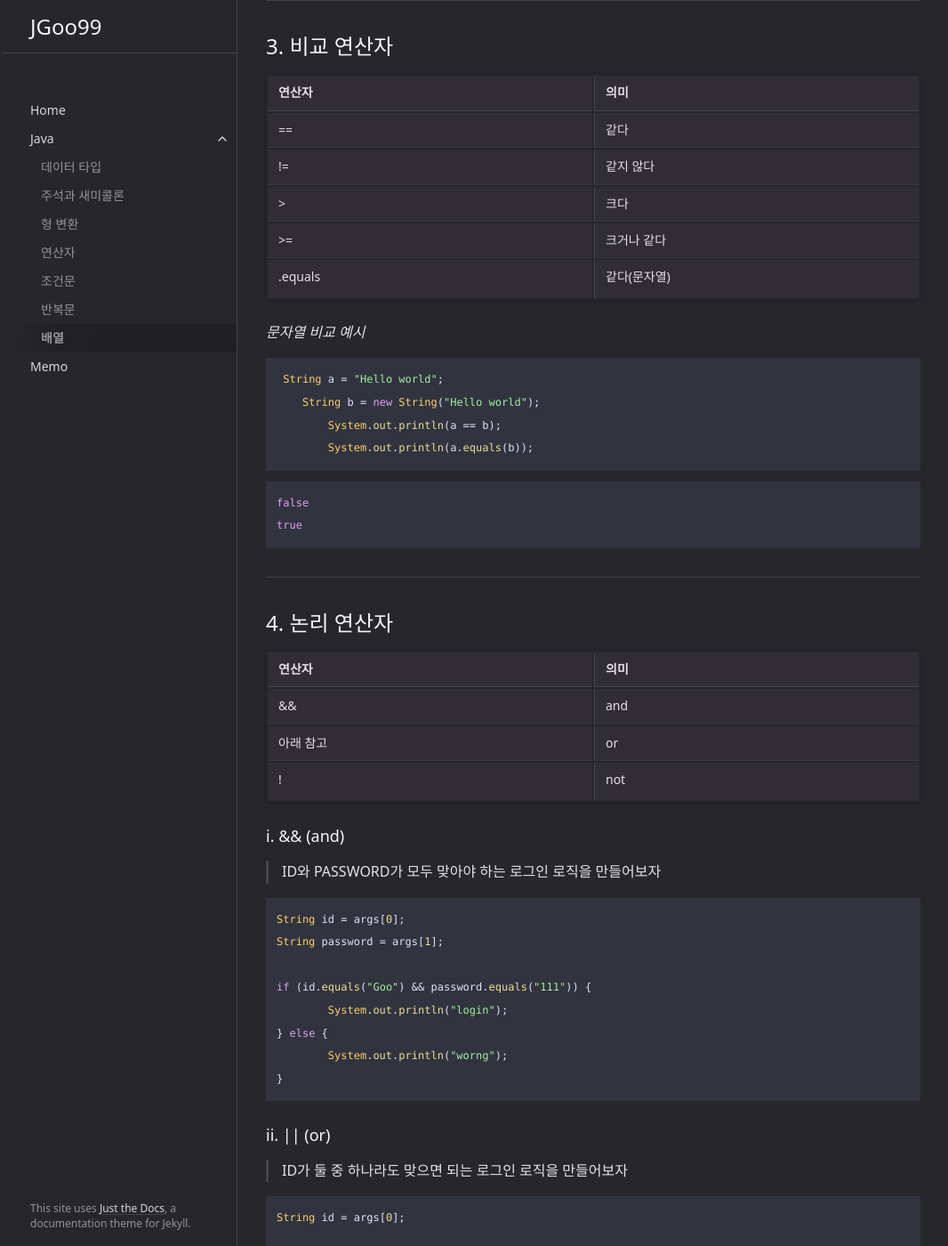
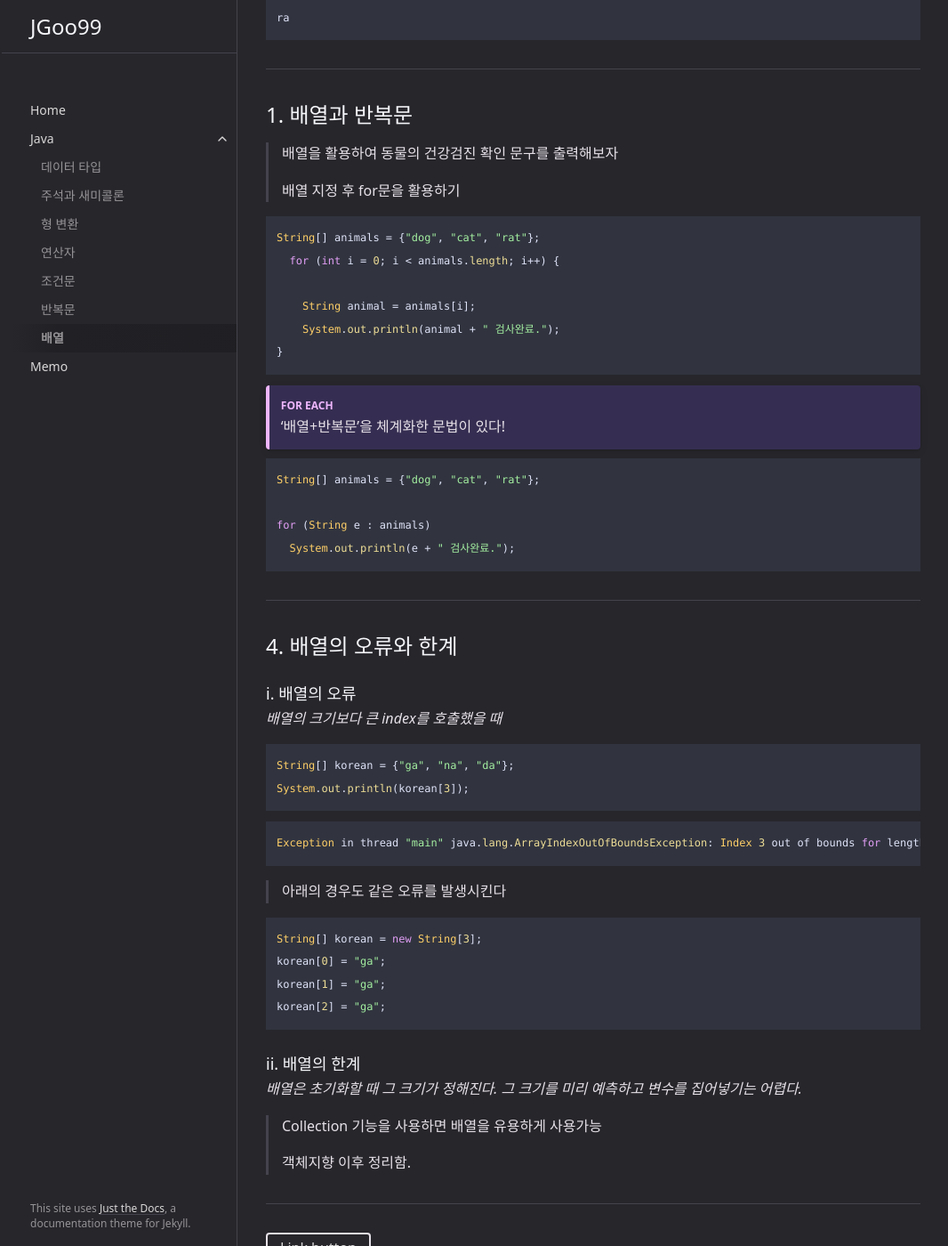
Before and after one commit to JGoo99/JGoo99.github.io, a Jekyll site: the page built from docs/java.md/arrangement.md, in a window 1280 px wide and 1400 px high, scrolled down 1389 px. Shown: the whole window at 89% size, without its empty margins (105-1171 px from the left). Built offline with Jekyll 4.4.1, drawn with Linux system fonts in a browser that asks for light colours; some of the changed text lies outside the part shown.

Commit message:
update_docs_arrangement

````diff
--- a/docs/java.md/arrangement.md
+++ b/docs/java.md/arrangement.md
@@ -5,134 +5,133 @@ parent: Java
 nav_order: 7
 ---
 
-# IV. 연산자
+# VII. 배열
+_연관된 정보를 그룹핑하는 역할_
+
+> 배열에 사용되는 단어들의 정의 먼저 알고가자
+
+| ga   | na   | da   | ra   |
+|:-----|:-----|:-----|:-----|
+| 0    | 1    | 2    | 3    |
+
+* 횡의 개수 = length(배열이 담을 수 있는 크기)
+* ga, na, da, ra = element(원소)
+* 0, 1, 2, 3 = index(식별자)
+
 
 ---
 
-## 1. 산술 연산자
+## 1. 변수와 상수
 
-| 연산자   | 의미    |
-|:-------|:-------|
-| +      | 더하기   |
-| -      | 빼기    |
-| *      | 곱하기   |
-| /      | 나누기   |
-| -      | 나머지   |
-
-_연산자 중에 +는 문자열에도 사용 가능하다_
-```java
-String a = "안녕";
-String b = "하세요";
-System.out.println(a + b);
-```
+<div class="code-example" markdown="1">
+예를 들어
+선생님이 교실에 들어가 '반장 나와봐' 라고 했을 때
+반장이 누구인지는 몰라도 한 명 나옴.
+그 반장이 전학을 간다해도 선생님이 '반장 나와봐'라고 한다면
+새로운 반장이 나옴.
+</div>
 ```markdown
-안녕하세요
+반장=변수 / 교실=프로그램 / 학생들=상수
 ```
 
 ---
 
-## 2. 단항 연산자
-_하나의 항을 대상을 이루어지는 연산자_
+## 1. 배열의 사용
 
-| 연산자   | 의미       |
-|:-------|:----------|
-| +      | 양수(사용x) |
-| -      | 음수       |
-| ++     | 1씩 증가   |
-| --     | 1씩 감소   |
+### i. 한번에 정의하는 방법
 
 ```java
-int i = 3;
-i++			// i=i+1
-System.out.println(i);    // 4
-++i;
-System.out.println(i);    // 5
-System.out.println(++i);  // 6
-System.out.println(i++);  // 6 i++는 print가 끝나고 더해지는 특징이 있음
-System.out.println(i);    // 7
+String[] korean = {"ga", "na", "da", "ra"};
+System.out.println(korean[0]);
+System.out.println(korean[3]);
+```
+
+```java
+ga
+ra
+```
+
+## ii. 하나씩 정의하는 방법
+
+```java
+String[] korean = new String[4];
+korean[0] = "ga";
+korean[1] = "na";
+korean[2] = "da";
+korean[3] = "ra";
+System.out.println(korean.length);
+System.out.println(korean[3]);
+```
+
+```java
+4
+ra
 ```
 
 ---
 
-## 3. 비교 연산자
+## 1. 배열과 반복문
 
-| 연산자    | 의미       |
-|:--------|:----------|
-| ==      | 같다       |
-| !=      | 같지 않다   |
-| >       | 크다       |
-| >=      | 크거나 같다  |
-| .equals | 같다(문자열) |
+> 배열을 활용하여 동물의 건강검진 확인 문구를 출력해보자
+>
+> 배열 지정 후 for문을 활용하기
 
-_문자열 비교 예시_
 ```java
- String a = "Hello world";
-    String b = new String("Hello world");
-	System.out.println(a == b);
-	System.out.println(a.equals(b));
+String[] animals = {"dog", "cat", "rat"};
+  for (int i = 0; i < animals.length; i++) {
+
+    String animal = animals[i];
+    System.out.println(animal + " 검사완료.");
+}
 ```
+
+{: .note-title }
+> for each
+>
+> '배열+반복문'을 체계화한 문법이 있다!
+
 ```java
-false
-true
+String[] animals = {"dog", "cat", "rat"};
+
+for (String e : animals)
+  System.out.println(e + " 검사완료.");
 ```
 
 ---
 
-## 4. 논리 연산자
+## 4. 배열의 오류와 한계
 
-| 연산자    | 의미       |
-|:--------|:----------|
-| &&      | and       |
-| 아래 참고 | or        |
-| !       | not       |
-
-### i. && (and)
-
-> ID와 PASSWORD가 모두 맞아야 하는 로그인 로직을 만들어보자
+### i. 배열의 오류
+_배열의 크기보다 큰 index를 호출했을 때_
 
 ```java
-String id = args[0];
-String password = args[1];
-
-if (id.equals("Goo") && password.equals("111")) {
-	System.out.println("login");
-} else {
-	System.out.println("worng");
-}
+String[] korean = {"ga", "na", "da"};
+System.out.println(korean[3]);
+```
+```java
+Exception in thread "main" java.lang.ArrayIndexOutOfBoundsException: Index 3 out of bounds for length 3 at DynamicBeat/dynamic_beat_1.hi.main(hi.java:8)
 ```
 
-### ii. || (or)
-
-> ID가 둘 중 하나라도 맞으면 되는 로그인 로직을 만들어보자
+> 아래의 경우도 같은 오류를 발생시킨다
 
 ```java
-String id = args[0];
-
-if (id.equals("Goo") || id.equals("goo")) {
-	System.out.println("login");
-} else {
-	System.out.println("worng");
-}
+String[] korean = new String[3];
+korean[0] = "ga";
+korean[1] = "ga";
+korean[2] = "ga";
 ```
 
-### iii. ! (not)
+### ii. 배열의 한계
 
-```java
-if (!true) {
-	System.out.println(1);
-}
-if (!false) {
-	System.out.println(2);
-}
-```
+_배열은 초기화할 때 그 크기가 정해진다._
+_그 크기를 미리 예측하고 변수를 집어넣기는 어렵다._
 
-```java
-2
-```
-
+> Collection 기능을 사용하면 배열을 유용하게 사용가능
+>
+> 객체지향 이후 정리함.
 
 ---
 
 
 
-[Link button](https://opentutorials.org/course/1223/5331){: .btn .btn-outline }
+[Link button](https://opentutorials.org/course/1223/5373){: .btn .btn-outline }
````
Also changed, not shown: docs/java.md/java.md (+4 -0 lines), docs/java.md/loop.md (+2 -0 lines).
